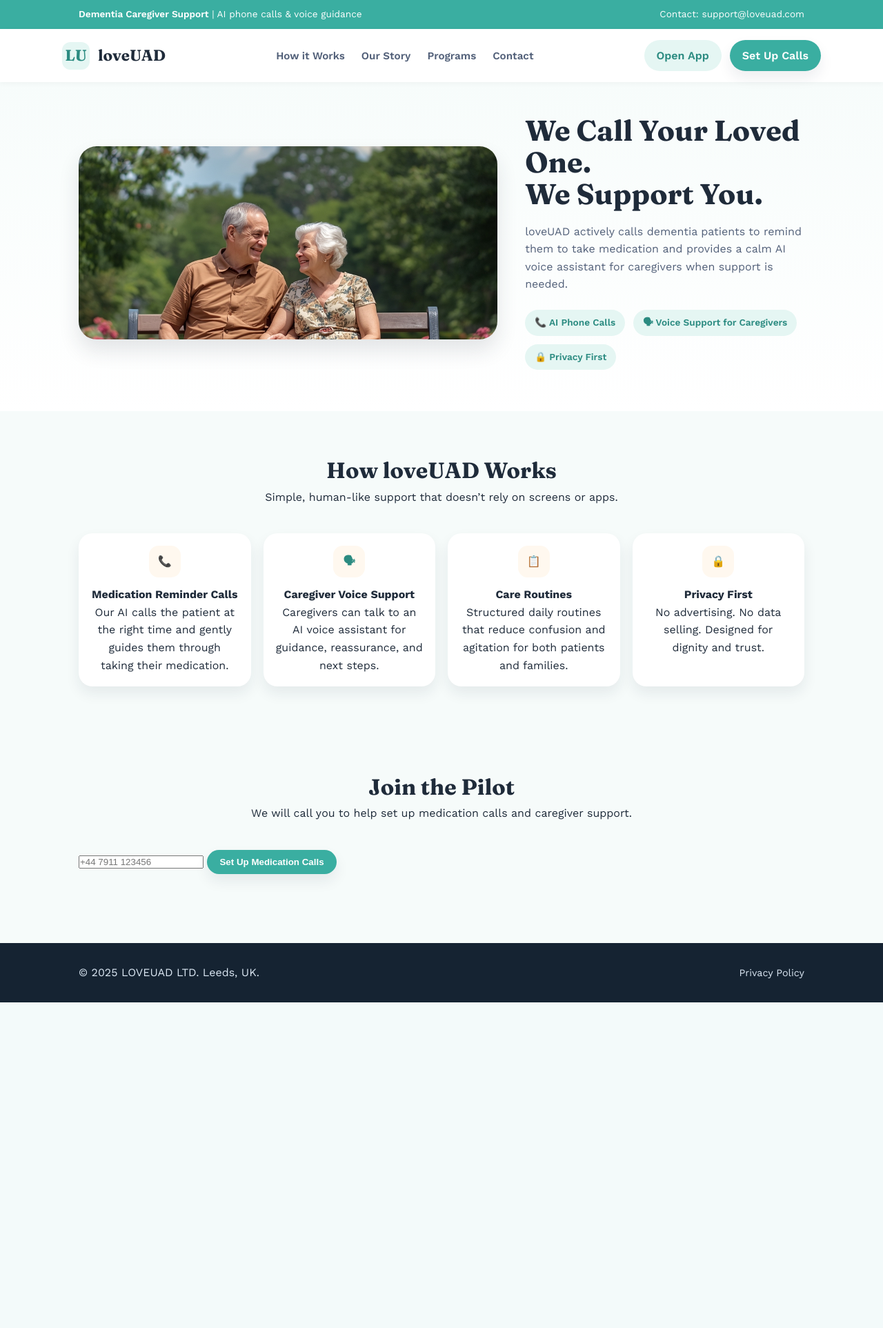
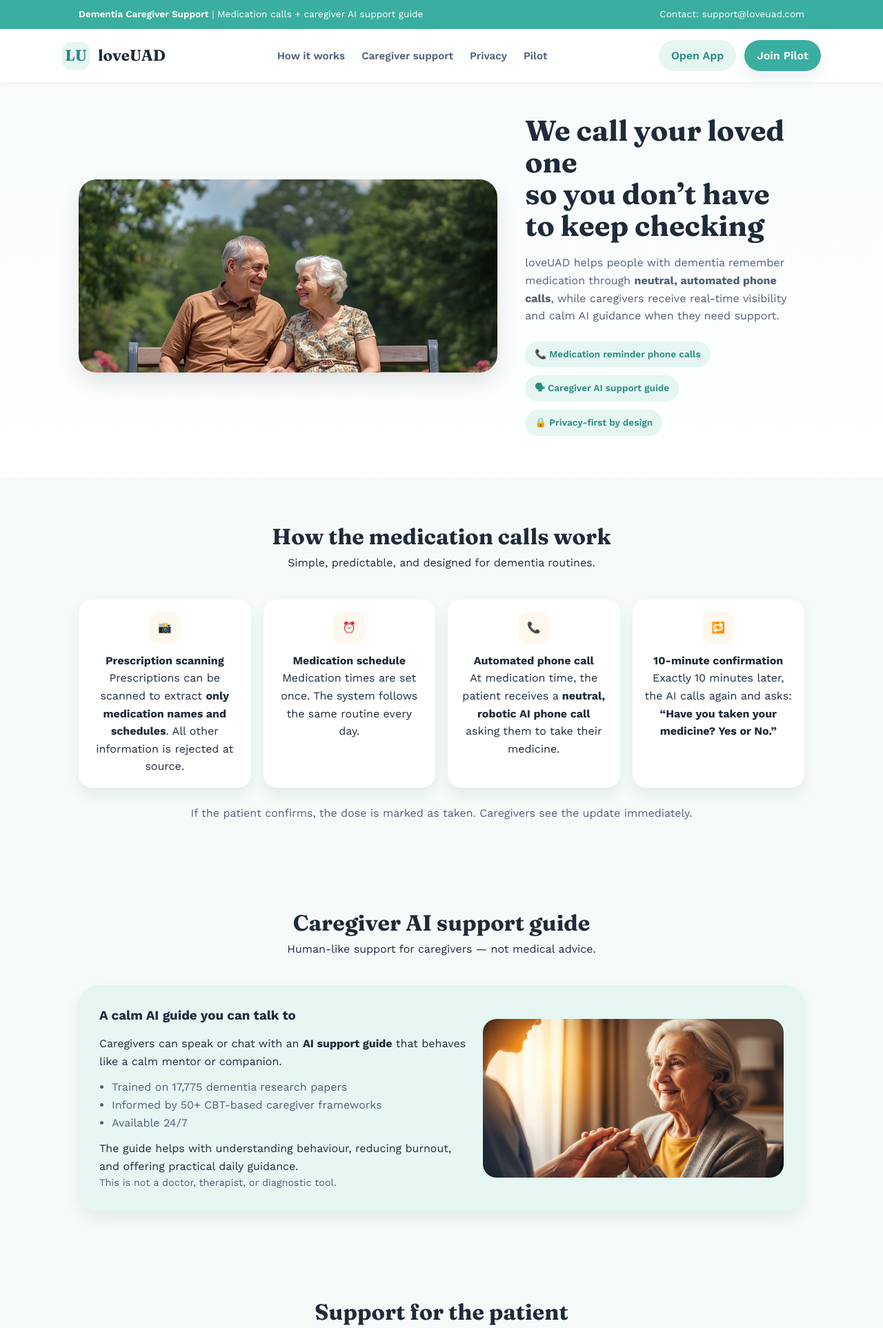
Before and after one commit to kanchang12/loveuad, a Flask app: page / in a window 1280 px wide. Shown: the top 1925 px of the page at 69% size. Before the commit the page ends 1453 px from the top, so only its background shows below. Run offline with Flask 3, Linux system fonts and the light colour scheme.

Commit message:
Update landing.html

```diff
--- a/templates/landing.html
+++ b/templates/landing.html
@@ -473,13 +473,18 @@
     </style>
 </head>
 <body>
+
+<!-- TOP BAR -->
 <div class="topbar">
   <div class="container topbar-inner">
-        <div><strong>Dementia Caregiver Support</strong> | AI phone calls & voice guidance</div>
+    <div>
+      <strong>Dementia Caregiver Support</strong> | Medication calls + caregiver AI support guide
+    </div>
     <div>Contact: support@loveuad.com</div>
   </div>
 </div>
 
+<!-- NAVBAR -->
 <header class="navbar">
   <div class="container nav-inner">
     <a class="logo" href="/">
@@ -488,19 +493,20 @@
     </a>
 
     <ul class="nav-links">
-            <li><a href="#services">How it Works</a></li>
-            <li><a href="#story">Our Story</a></li>
-            <li><a href="#causes">Programs</a></li>
-            <li><a href="#contact">Contact</a></li>
+      <li><a href="#how-it-works">How it works</a></li>
+      <li><a href="#caregiver-support">Caregiver support</a></li>
+      <li><a href="#privacy">Privacy</a></li>
+      <li><a href="#pilot">Pilot</a></li>
     </ul>
 
     <div class="nav-cta">
       <a class="btn secondary" href="/index.html">Open App</a>
-            <a class="btn" href="#contact">Set Up Calls</a>
+      <a class="btn" href="#pilot">Join Pilot</a>
     </div>
   </div>
 </header>
 
+<!-- HERO -->
 <section class="hero">
   <div class="container hero-grid">
 
@@ -510,95 +516,213 @@
 
     <div class="hero-copy">
       <h1>
-                We Call Your Loved One.<br>
-                We Support You.
+        We call your loved one<br>
+        so you don’t have to keep checking
       </h1>
 
       <p>
-                loveUAD actively calls dementia patients to remind them to take medication
-                and provides a calm AI voice assistant for caregivers when support is needed.
+        loveUAD helps people with dementia remember medication through
+        <strong>neutral, automated phone calls</strong>, while caregivers receive
+        real-time visibility and calm AI guidance when they need support.
       </p>
 
       <div class="pill-row">
-                <span class="pill">📞 AI Phone Calls</span>
-                <span class="pill">🗣 Voice Support for Caregivers</span>
-                <span class="pill">🔒 Privacy First</span>
+        <span class="pill">📞 Medication reminder phone calls</span>
+        <span class="pill">🗣 Caregiver AI support guide</span>
+        <span class="pill">🔒 Privacy-first by design</span>
       </div>
     </div>
 
   </div>
 </section>
 
-<section class="section" id="services">
+<!-- HOW IT WORKS -->
+<section class="section" id="how-it-works">
   <div class="container">
     <div class="section-title">
-            <h2>How loveUAD Works</h2>
-            <p>Simple, human-like support that doesn’t rely on screens or apps.</p>
+      <h2>How the medication calls work</h2>
+      <p>Simple, predictable, and designed for dementia routines.</p>
     </div>
 
     <div class="card-grid">
+
       <div class="info-card">
-                <div class="icon">📞</div>
-                <h4>Medication Reminder Calls</h4>
+        <div class="icon">📸</div>
+        <h4>Prescription scanning</h4>
         <p>
-                    Our AI calls the patient at the right time and gently guides them
-                    through taking their medication.
+          Prescriptions can be scanned to extract <strong>only medication names and schedules</strong>.
+          All other information is rejected at source.
         </p>
       </div>
 
       <div class="info-card">
-                <div class="icon">🗣</div>
-                <h4>Caregiver Voice Support</h4>
+        <div class="icon">⏰</div>
+        <h4>Medication schedule</h4>
         <p>
-                    Caregivers can talk to an AI voice assistant for guidance,
-                    reassurance, and next steps.
+          Medication times are set once. The system follows the same routine every day.
         </p>
       </div>
 
       <div class="info-card">
-                <div class="icon">📋</div>
-                <h4>Care Routines</h4>
+        <div class="icon">📞</div>
+        <h4>Automated phone call</h4>
         <p>
-                    Structured daily routines that reduce confusion and agitation
-                    for both patients and families.
+          At medication time, the patient receives a <strong>neutral, robotic AI phone call</strong>
+          asking them to take their medicine.
+        </p>
+      </div>
+
+      <div class="info-card">
+        <div class="icon">🔁</div>
+        <h4>10-minute confirmation</h4>
+        <p>
+          Exactly 10 minutes later, the AI calls again and asks:
+          <br><strong>“Have you taken your medicine? Yes or No.”</strong>
+        </p>
+      </div>
+
+    </div>
+
+    <p style="margin-top:24px; color:#526079; text-align:center;">
+      If the patient confirms, the dose is marked as taken.
+      Caregivers see the update immediately.
+    </p>
+  </div>
+</section>
+
+<!-- CAREGIVER SUPPORT -->
+<section class="section" id="caregiver-support">
+  <div class="container">
+    <div class="section-title">
+      <h2>Caregiver AI support guide</h2>
+      <p>Human-like support for caregivers — not medical advice.</p>
+    </div>
+
+    <div class="story">
+
+      <div>
+        <h3 style="margin-bottom:12px;">A calm AI guide you can talk to</h3>
+        <p>
+          Caregivers can speak or chat with an <strong>AI support guide</strong>
+          that behaves like a calm mentor or companion.
+        </p>
+
+        <ul style="margin-top:12px; padding-left:18px; color:#526079;">
+          <li>Trained on 17,775 dementia research papers</li>
+          <li>Informed by 50+ CBT-based caregiver frameworks</li>
+          <li>Available 24/7</li>
+        </ul>
+
+        <p style="margin-top:12px;">
+          The guide helps with understanding behaviour, reducing burnout,
+          and offering practical daily guidance.
+        </p>
+
+        <p style="font-size:0.9rem; color:#526079;">
+          This is not a doctor, therapist, or diagnostic tool.
+        </p>
+      </div>
+
+      <div class="story-image"></div>
+
+    </div>
+  </div>
+</section>
+
+<!-- PATIENT SUPPORT -->
+<section class="section">
+  <div class="container">
+    <div class="section-title">
+      <h2>Support for the patient</h2>
+      <p>Lightweight tools that do not overwhelm.</p>
+    </div>
+
+    <div class="card-grid">
+
+      <div class="info-card">
+        <div class="icon">🧠</div>
+        <h4>Cognitive activities</h4>
+        <p>
+          Three simple mental wellbeing tools designed to support routine,
+          focus, and calm.
+        </p>
+      </div>
+
+      <div class="info-card">
+        <div class="icon">📊</div>
+        <h4>Medication history</h4>
+        <p>
+          A clear, AI-generated medication history shared with the caregiver
+          in real time.
+        </p>
+      </div>
+
+      <div class="info-card">
+        <div class="icon">🔗</div>
+        <h4>Shared visibility</h4>
+        <p>
+          Patients and caregivers see the same medication status,
+          without repeated calls or reminders.
         </p>
       </div>
 
       <div class="info-card">
         <div class="icon">🔒</div>
-                <h4>Privacy First</h4>
+        <h4>Privacy-first access</h4>
         <p>
-                    No advertising. No data selling. Designed for dignity and trust.
+          No names required. Access is shared using a 17-digit secret code.
+        </p>
+      </div>
+
+    </div>
+  </div>
+</section>
+
+<!-- PRIVACY -->
+<section class="section" id="privacy">
+  <div class="container">
+    <div class="section-title">
+      <h2>Privacy by design</h2>
+    </div>
+
+    <div class="cta-band">
+      <div>
+        <p>
+          Patients can optionally enter a phone number, age, and gender.
+          They receive a <strong>17-digit secret code</strong>.
+        </p>
+        <p>
+          Caregivers join using only that code — no personal details required.
         </p>
       </div>
     </div>
   </div>
 </section>
 
-<section class="section" id="contact">
+<!-- PILOT -->
+<section class="section" id="pilot">
   <div class="container">
     <div class="section-title">
-            <h2>Join the Pilot</h2>
-            <p>We will call you to help set up medication calls and caregiver support.</p>
+      <h2>Join the pilot</h2>
+      <p>We will contact you to set up medication calls and caregiver access.</p>
     </div>
 
-        <form id="pilotSignupForm">
-            <input type="tel" id="caregiverPhone"
-                   placeholder="+44 7911 123456"
-                   required>
-            <button class="btn" type="submit">
-                Set Up Medication Calls
-            </button>
-        </form>
+    <div style="max-width:760px; margin:0 auto;">
+      <iframe
+        src="https://docs.google.com/forms/d/e/1FAIpQLSfYew_ApU0dOduTuP7EBhHTgf0lwDw7r4YaK4XWyVCQsV6lZw/viewform?embedded=true"
+        style="width:100%; height:760px; border:0;"
+        loading="lazy">
+        Loading…
+      </iframe>
+    </div>
   </div>
 </section>
 
+<!-- FOOTER -->
 <footer>
   <div class="container footer-inner">
     <div>© 2025 LOVEUAD LTD. Leeds, UK.</div>
-        <div>
-            <a href="/privacy">Privacy Policy</a>
-        </div>
+    <div><a href="/privacy">Privacy Policy</a></div>
   </div>
 </footer>
 
```
Lines whose indentation alone changed are shown as unchanged.
